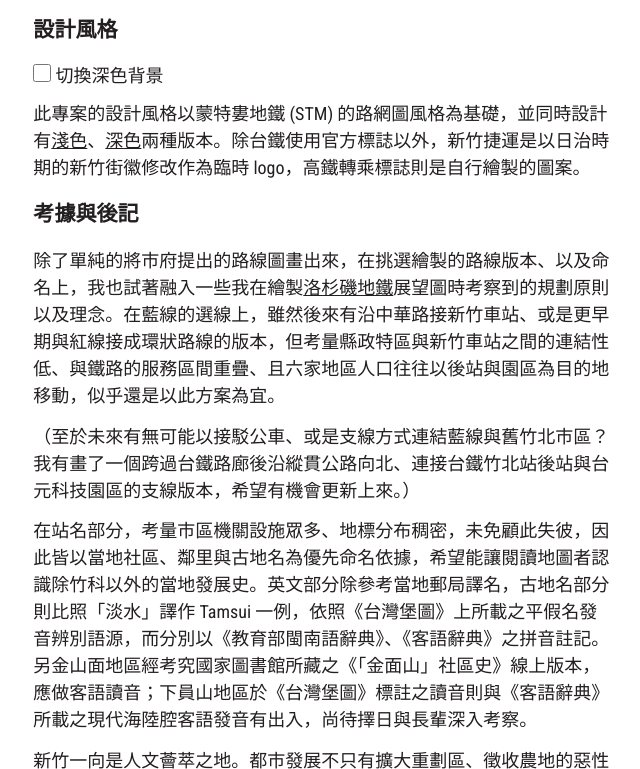
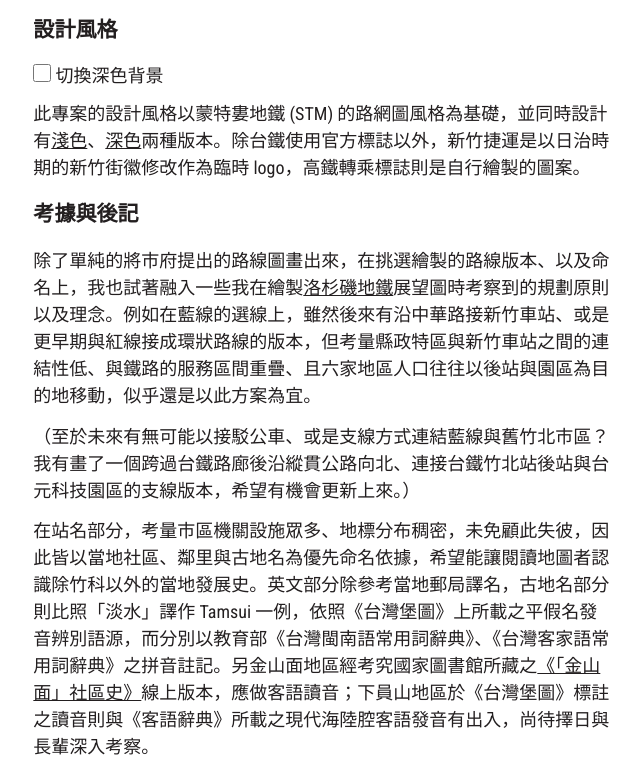
Before and after one commit to rschiang/hsinchu-metro, a plain HTML site: page index.html in a window 1280 px wide. Shown: the part 852-1621 px from the top of the page, without its empty margins (628-1268 px from the left). Drawn offline with Linux system fonts and the light colour scheme.

Commit message:
Add dynamic dark mode toggle and tweak text

```diff
--- a/css/index.css
+++ b/css/index.css
@@ -74,7 +74,7 @@ p {
     height: 1em;
     margin-right: .4em;
     border-radius: 50%;
-    vertical-align: middle;
+    vertical-align: text-top;
 }
 
 .red.icon:before { background: #ee202d; }
--- a/index.html
+++ b/index.html
@@ -36,9 +36,9 @@
 		</form>
 		<p>此專案的設計風格以蒙特婁地鐵 (STM) 的路網圖風格為基礎，並同時設計有<a href="resources/lrt-map@2x.png">淺色</a>、<a href="resources/lrt-map-noir@2x.png">深色</a>兩種版本。除台鐵使用官方標誌以外，新竹捷運是以日治時期的新竹街徽修改作為臨時 logo，高鐵轉乘標誌則是自行繪製的圖案。</p>
 		<h3>考據與後記</h3>
-		<p>除了單純的將市府提出的路線圖畫出來，在挑選繪製的路線版本、以及命名上，我也試著融入一些我在繪製<a href="https://poren.tw/la-metro">洛杉磯地鐵</a>展望圖時考察到的規劃原則以及理念。在藍線的選線上，雖然後來有沿中華路接新竹車站、或是更早期與紅線接成環狀路線的版本，但考量縣政特區與新竹車站之間的連結性低、與鐵路的服務區間重疊、且六家地區人口往往以後站與園區為目的地移動，似乎還是以此方案為宜。</p>
+		<p>除了單純的將市府提出的路線圖畫出來，在挑選繪製的路線版本、以及命名上，我也試著融入一些我在繪製<a href="https://poren.tw/la-metro">洛杉磯地鐵</a>展望圖時考察到的規劃原則以及理念。例如在藍線的選線上，雖然後來有沿中華路接新竹車站、或是更早期與紅線接成環狀路線的版本，但考量縣政特區與新竹車站之間的連結性低、與鐵路的服務區間重疊、且六家地區人口往往以後站與園區為目的地移動，似乎還是以此方案為宜。</p>
 		<p>（至於未來有無可能以接駁公車、或是支線方式連結藍線與舊竹北市區？我有畫了一個跨過台鐵路廊後沿縱貫公路向北、連接台鐵竹北站後站與台元科技園區的支線版本，希望有機會更新上來。）</p>
-		<p>在站名部分，考量市區機關設施眾多、地標分布稠密，未免顧此失彼，因此皆以當地社區、鄰里與古地名為優先命名依據，希望能讓閱讀地圖者認識除竹科以外的當地發展史。英文部分除參考當地郵局譯名，古地名部分則比照「淡水」譯作 Tamsui 一例，依照《台灣堡圖》上所載之平假名發音辨別語源，而分別以《教育部閩南語辭典》、《客語辭典》之拼音註記。另金山面地區經考究國家圖書館所藏之《「金面山」社區史》線上版本，應做客語讀音；下員山地區於《台灣堡圖》標註之讀音則與《客語辭典》所載之現代海陸腔客語發音有出入，尚待擇日與長輩深入考察。</p>
+		<p>在站名部分，考量市區機關設施眾多、地標分布稠密，未免顧此失彼，因此皆以當地社區、鄰里與古地名為優先命名依據，希望能讓閱讀地圖者認識除竹科以外的當地發展史。英文部分除參考當地郵局譯名，古地名部分則比照「淡水」譯作 Tamsui 一例，依照《台灣堡圖》上所載之平假名發音辨別語源，而分別以教育部《台灣閩南語常用詞辭典》、《台灣客家語常用詞辭典》之拼音註記。另金山面地區經考究國家圖書館所藏之<a href="https://tm.ncl.edu.tw/article?u=022_004_00003357" rel="external">《「金山面」社區史》</a>線上版本，應做客語讀音；下員山地區於《台灣堡圖》標註之讀音則與《客語辭典》所載之現代海陸腔客語發音有出入，尚待擇日與長輩深入考察。</p>
 		<p>新竹一向是人文薈萃之地。都市發展不只有擴大重劃區、徵收農地的惡性循環一途，妥善的大眾運輸與人行規劃才能真正留住人流，讓已開發地段的土地利用最大化，進而促進商業與整體城市的繁榮。公共建設與市區整頓已經是邁出了第一步，輕軌與大眾運輸系統則或將是都市化的關鍵——我們能否避開美國郊區化的覆轍、讓新竹真正展現作為城市的獨特靈魂，或許就是我們該努力的方向吧。</p>
 	</article>
 	<footer>
@@ -51,8 +51,12 @@
 				lightSwitch.checked = value;
 				document.documentElement.className = (value ? 'noir' : 'blanc');
 			};
-			setDarkMode(window.matchMedia && window.matchMedia('(prefers-color-scheme: dark)').matches);
-			lightSwitch.addEventListener('input', (e) => { setDarkMode(e.target.checked); e.stopPropagation() });
+			if (window.matchMedia) {
+				let query = window.matchMedia('(prefers-color-scheme: dark)');
+				setDarkMode(query.matches);
+				query.addEventListener('change', (e) => setDarkMode(e.matches));
+			}
+			lightSwitch.addEventListener('input', (e) => setDarkMode(e.target.checked));
 			toggleForm.removeAttribute('hidden');
 		}));
 	</script>
```
